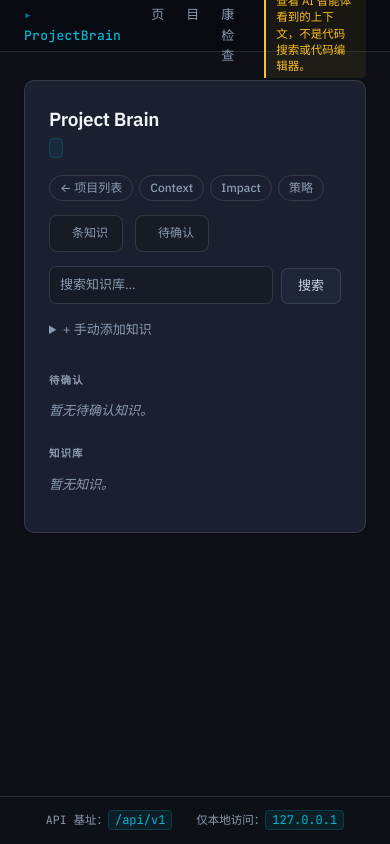
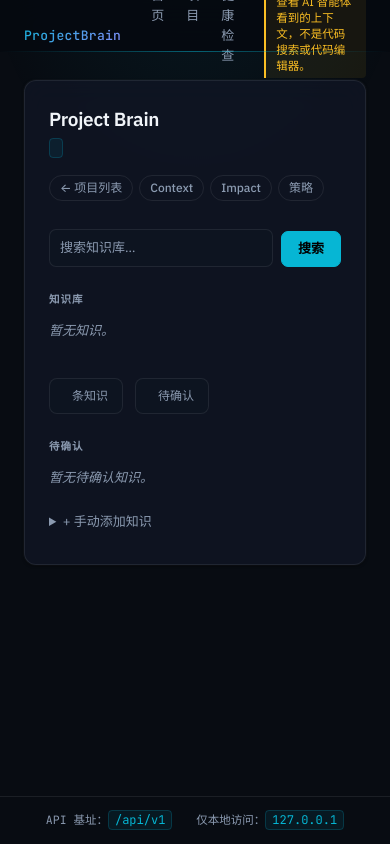
Before and after one commit to yinshaojun001/projectbrain, a FastAPI app: page /ui/projects/1/brain in a window 390 px wide. Run offline with FastAPI, Linux system fonts and the light colour scheme; some libraries are stand-ins or nearby versions.

Commit message:
fix: generalize _unknowns() questions; redesign Brain UI
- Remove payment-domain hardcoding from _unknowns() in context_pack.py
- Rewrite app.css: darker bg, glassmorphic cards, gradient logo, header
  gradient border, type-colored left borders on knowledge unit cards,
  stat number glow, custom scrollbar, 2-column brain layout classes
- Redesign brain.html: 2-column layout (knowledge list + sticky sidebar
  with stats/candidates/add form), collapse to 1-col on mobile
- Add data-ku-type attribute to .pb-ku cards for CSS type coloring

Co-Authored-By: Claude Sonnet 4.6 <noreply@anthropic.com>

```diff
--- a/apps/api/projectbrain_api/ui/static/app.css
+++ b/apps/api/projectbrain_api/ui/static/app.css
@@ -1,12 +1,13 @@
 @import url('https://fonts.googleapis.com/css2?family=IBM+Plex+Sans:wght@400;500;600&family=JetBrains+Mono:wght@400;500&display=swap');
 
 :root {
-  --bg:        #0d1117;
-  --bg-2:      #161b26;
-  --card:      #1a2030;
-  --card-2:    #1f2638;
-  --border:    rgba(255,255,255,0.12);
-  --border-hi: rgba(255,255,255,0.22);
+  --bg:        #080c12;
+  --bg-2:      #0d1420;
+  --card:      rgba(16,22,36,0.85);
+  --card-2:    rgba(22,30,48,0.9);
+  --border:    rgba(255,255,255,0.08);
+  --border-hi: rgba(255,255,255,0.16);
+  --accent-2:  #818cf8;
   --fg:        #f1f5f9;
   --fg-2:      #cbd5e1;
   --muted:     #8b9ab0;
@@ -35,12 +36,25 @@ body {
   flex-direction: column;
 }
 
+body::before {
+  content: '';
+  position: fixed;
+  inset: 0;
+  background: radial-gradient(ellipse 80% 50% at 50% -10%, rgba(6,182,212,0.08) 0%, transparent 70%);
+  pointer-events: none;
+  z-index: 0;
+}
+
+::-webkit-scrollbar { width: 6px; height: 6px; }
+::-webkit-scrollbar-track { background: var(--bg-2); }
+::-webkit-scrollbar-thumb { background: rgba(6,182,212,0.3); border-radius: 3px; }
+::-webkit-scrollbar-thumb:hover { background: rgba(6,182,212,0.5); }
+
 /* ── Header ── */
 .pb-header {
-  background: rgba(8,10,16,0.85);
-  backdrop-filter: blur(16px);
-  -webkit-backdrop-filter: blur(16px);
-  border-bottom: 1px solid var(--border);
+  background: rgba(6,9,16,0.9);
+  backdrop-filter: blur(20px);
+  -webkit-backdrop-filter: blur(20px);
   padding: 0 24px;
   height: 52px;
   display: flex;
@@ -50,13 +64,23 @@ body {
   top: 0;
   z-index: 100;
 }
+.pb-header::after {
+  content: '';
+  position: absolute;
+  bottom: 0; left: 0; right: 0;
+  height: 1px;
+  background: linear-gradient(90deg, transparent 0%, rgba(6,182,212,0.5) 50%, transparent 100%);
+}
 
 .pb-logo {
   font-family: 'JetBrains Mono', monospace;
   font-weight: 500;
   font-size: 13px;
   letter-spacing: 0.3px;
-  color: var(--accent);
+  background: linear-gradient(135deg, #06b6d4 0%, #818cf8 100%);
+  -webkit-background-clip: text;
+  -webkit-text-fill-color: transparent;
+  background-clip: text;
   text-decoration: none;
 }
 .pb-logo::before { content: '▸ '; opacity: 0.6; }
@@ -92,15 +116,23 @@ body {
   max-width: 1200px;
   margin: 0 auto;
   padding: 28px 24px;
+  position: relative;
+  z-index: 1;
 }
 
 /* ── Cards ── */
 .pb-card {
   background: var(--card);
   border: 1px solid var(--border);
-  border-radius: var(--radius);
+  border-radius: 12px;
   padding: 24px;
-  box-shadow: var(--shadow);
+  box-shadow: 0 1px 3px rgba(0,0,0,0.5), 0 0 0 1px rgba(255,255,255,0.03);
+  backdrop-filter: blur(12px);
+  -webkit-backdrop-filter: blur(12px);
+  transition: border-color 0.2s, box-shadow 0.2s;
+}
+.pb-card:hover {
+  border-color: rgba(6,182,212,0.2);
 }
 .pb-card + .pb-card { margin-top: 16px; }
 
@@ -515,6 +547,37 @@ details[open] > summary { color: var(--accent); }
 }
 .pb-project-meta { font-size: 12px; white-space: nowrap; flex-shrink: 0; }
 
+/* ── Brain 2-column layout ── */
+.pb-brain-layout {
+  display: grid;
+  grid-template-columns: 1fr 300px;
+  gap: 24px;
+  align-items: start;
+  margin-top: 16px;
+}
+@media (max-width: 960px) { .pb-brain-layout { grid-template-columns: 1fr; } }
+
+.pb-brain-sidebar {
+  position: sticky;
+  top: 68px;
+}
+
+.pb-search-btn {
+  height: 36px;
+  padding: 0 16px;
+  background: var(--card-2);
+  border: 1px solid var(--border);
+  border-radius: 7px;
+  color: var(--fg-2);
+  font: inherit;
+  font-size: 13px;
+  font-weight: 500;
+  cursor: pointer;
+  transition: all .15s;
+  white-space: nowrap;
+}
+.pb-search-btn:hover { border-color: var(--accent); color: var(--accent); }
+
 /* ── Brain stats bar ── */
 .pb-stats {
   display: flex;
@@ -534,10 +597,11 @@ details[open] > summary { color: var(--accent); }
 }
 .pb-stat-value {
   font-family: 'JetBrains Mono', monospace;
-  font-size: 20px;
-  font-weight: 600;
+  font-size: 28px;
+  font-weight: 700;
   color: var(--accent);
   line-height: 1;
+  text-shadow: 0 0 20px rgba(6,182,212,0.5);
 }
 .pb-stat-label { color: var(--muted); font-size: 12px; }
 
--- a/apps/api/projectbrain_api/ui/templates/_partials/brain_knowledge_list.html
+++ b/apps/api/projectbrain_api/ui/templates/_partials/brain_knowledge_list.html
@@ -23,7 +23,7 @@
     <span class="pb-muted">{{ type_units | length }} 条</span>
   </div>
   {% for unit in type_units %}
-  <div class="pb-ku">
+  <div class="pb-ku" data-ku-type="{{ type_key }}">
     <div class="pb-ku-head">
       <span class="pb-ku-title">{{ unit.title or unit.statement[:80] }}</span>
       <span class="pb-confidence" data-level="{{ (unit.confidence * 100) | int }}">{{ "%.0f"|format(unit.confidence * 100) }}%</span>
--- a/apps/api/projectbrain_api/ui/templates/projects/brain.html
+++ b/apps/api/projectbrain_api/ui/templates/projects/brain.html
@@ -15,27 +15,49 @@
     </nav>
   </div>
 
-  <div class="pb-stats">
+  <div class="pb-brain-layout">
+    <!-- Main: search + knowledge -->
+    <div class="pb-brain-main">
+      <form class="pb-form" method="get" action="/ui/projects/{{ project.project_id }}/brain" style="margin-bottom:16px">
+        <div style="display:flex;gap:8px;align-items:flex-end">
+          <label style="flex:1;gap:0">
+            <input type="text" name="q" value="{{ query }}" aria-label="搜索项目大脑" placeholder="搜索知识库…" />
+          </label>
+          <button type="submit" class="pb-search-btn">搜索</button>
+        </div>
+      </form>
+
+      <h2>知识库</h2>
+      {% if knowledge.matches is defined %}
+        {% with units = knowledge.matches, links_by_unit = links_by_unit %}
+          {% include "_partials/brain_knowledge_list.html" %}
+        {% endwith %}
+      {% else %}
+        {% with units = knowledge.knowledge_units, links_by_unit = links_by_unit %}
+          {% include "_partials/brain_knowledge_list.html" %}
+        {% endwith %}
+      {% endif %}
+    </div>
+
+    <!-- Sidebar: stats + candidates + add form -->
+    <aside class="pb-brain-sidebar">
+      <div class="pb-stats" style="margin-top:0">
         <div class="pb-stat">
           <span class="pb-stat-value">{{ summary.knowledge_unit_count }}</span>
           <span class="pb-stat-label">条知识</span>
         </div>
         <div class="pb-stat">
-      <span class="pb-stat-value" style="color:var(--warn)">{{ summary.candidate_count }}</span>
+          <span class="pb-stat-value" style="color:var(--warn);text-shadow:0 0 20px rgba(251,191,36,0.5)">{{ summary.candidate_count }}</span>
           <span class="pb-stat-label">待确认</span>
         </div>
       </div>
 
-  <form class="pb-form" method="get" action="/ui/projects/{{ project.project_id }}/brain" style="margin-bottom:8px">
-    <div style="display:flex;gap:8px;align-items:flex-end">
-      <label style="flex:1;gap:0">
-        <input type="text" name="q" value="{{ query }}" aria-label="搜索项目大脑" placeholder="搜索知识库…" />
-      </label>
-      <button type="submit" style="height:36px;padding:0 16px;background:var(--card-2);border:1px solid var(--border);border-radius:7px;color:var(--fg-2);font:inherit;font-size:13px;font-weight:500;cursor:pointer;transition:all .15s;white-space:nowrap" onmouseover="this.style.borderColor='var(--accent)'" onmouseout="this.style.borderColor='var(--border)'">搜索</button>
-    </div>
-  </form>
+      <h2>待确认{% if candidates.candidates %} <span style="color:var(--warn);font-style:normal">({{ candidates.candidates | length }})</span>{% endif %}</h2>
+      {% with candidates = candidates.candidates %}
+        {% include "_partials/brain_candidate_list.html" %}
+      {% endwith %}
 
-  <details>
+      <details style="margin-top:16px">
         <summary>+ 手动添加知识</summary>
         <form class="pb-form" method="post" action="/ui/projects/{{ project.project_id }}/brain/knowledge" style="margin-top:12px">
           <div class="pb-form-row">
@@ -69,21 +91,7 @@
           <div class="pb-form-actions"><button type="submit">添加到知识库</button></div>
         </form>
       </details>
-
-  <h2>待确认{% if candidates.candidates %} <span style="color:var(--warn);font-style:normal">({{ candidates.candidates | length }})</span>{% endif %}</h2>
-  {% with candidates = candidates.candidates %}
-    {% include "_partials/brain_candidate_list.html" %}
-  {% endwith %}
-
-  <h2>知识库</h2>
-  {% if knowledge.matches is defined %}
-    {% with units = knowledge.matches, links_by_unit = links_by_unit %}
-      {% include "_partials/brain_knowledge_list.html" %}
-    {% endwith %}
-  {% else %}
-    {% with units = knowledge.knowledge_units, links_by_unit = links_by_unit %}
-      {% include "_partials/brain_knowledge_list.html" %}
-    {% endwith %}
-  {% endif %}
+    </aside>
+  </div>
 </div>
 {% endblock %}
```
Also changed, not shown: other parts of apps/api/projectbrain_api/ui/static/app.css (+24 -9 lines), packages/adapters/projectbrain_adapters/context_pack.py (+4 -4 lines). Lines whose indentation alone changed are shown as unchanged.
